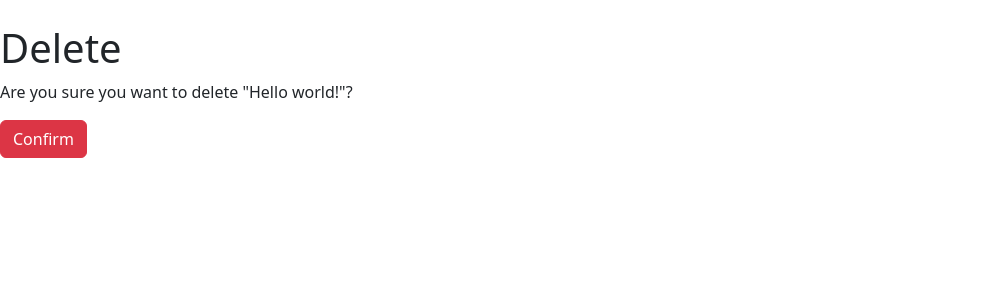
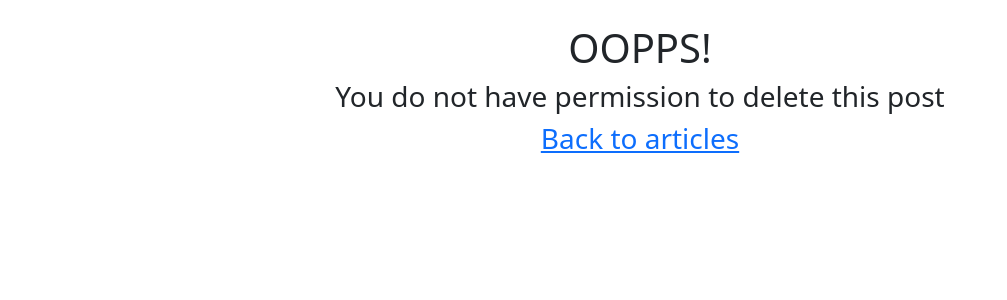
Before and after one commit to Goose1216/News, a Django app: template templates/article_delete.html in a window 1280 px wide. Shown: the part 56-356 px from the top of the page, without its empty margins (0-1007 px from the left). Run offline with Django 3.2, Linux system fonts and the light colour scheme; the template is opened without the code that fills it: values that come from a table or form of the project are taken from there, others are empty; data comes from the database, SQL or seed files in the repository; both versions use the stored data as it was after the commit; tables that the repository leaves empty hold one stand-in row (values such as "Sample post"); parts of the project's set-up code (start-up, migrations or seed data) failed here and were passed over; some libraries are stand-ins or nearby versions.

Commit message:
add some validation for delete and edit

```diff
--- a/templates/article_delete.html
+++ b/templates/article_delete.html
@@ -1,9 +1,20 @@
 {% extends 'base.html' %}
 
 {% block content %}
+{% if user.username == article.author.username %}
     <h1>Delete</h1>
     <form action="" method="post"> {% csrf_token %}
         <p>Are you sure you want to delete "{{ article.title }}"?</p>
         <button class="btn btn-danger ml-2" type="submit">Confirm</button>
+        <a href = "{% url 'article_detail' article.pk %}" ><button type="button" class="btn btn-primary">Cancel</button></a>
     </form>
+{% else %}
+<div class = 'container'>
+    <div class = 'text-center'>
+        <h1> OOPPS!</h1>
+        <h3> You do not have permission to delete this post</h3>
+        <h3><a href = "{% url 'article_list' %}"> Back to articles</a> </h3>
+    </div>
+</div>
+{% endif %}
 {% endblock %}
```
Also changed, not shown: templates/article_edit.html (+11 -0 lines), db.sqlite3.
